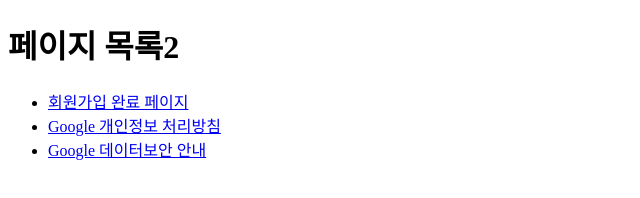
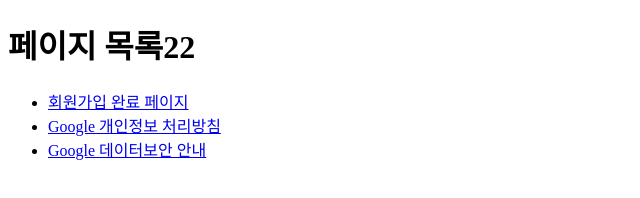
Before and after one commit to JeongwooShin/runbickers.github.io, a plain HTML site: page index.html in a window 1280 px wide. Shown: the full height of the page, 0-640 px from the left. Drawn offline with Linux system fonts and the light colour scheme.

Commit message:
Update heading text in index.html

```diff
--- a/index.html
+++ b/index.html
@@ -20,7 +20,7 @@
   </script>
 </head>
 <body>
-  <h1>페이지 목록2</h1>
+  <h1>페이지 목록22</h1>
   <ul>
     <li><a href="regcomplete.html">회원가입 완료 페이지</a></li>
     <li><a href="googleprivacy.html">Google 개인정보 처리방침</a></li>
```
